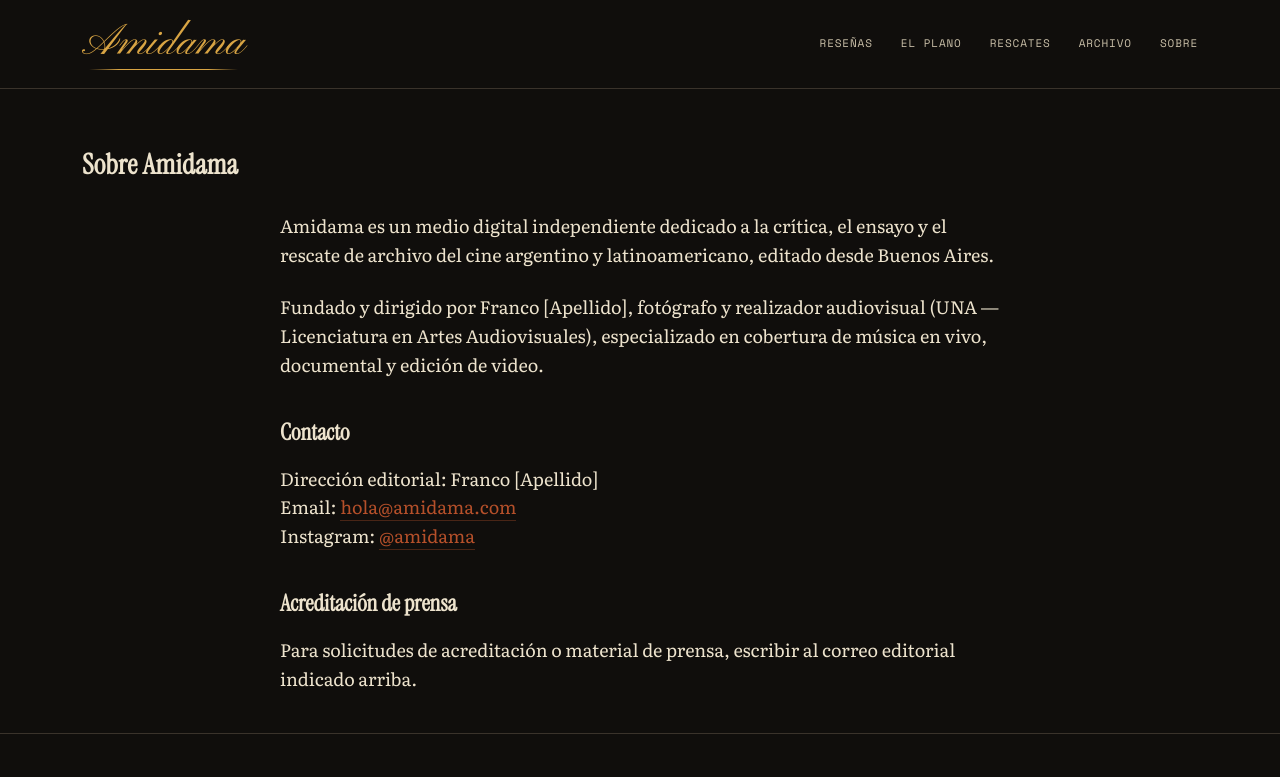
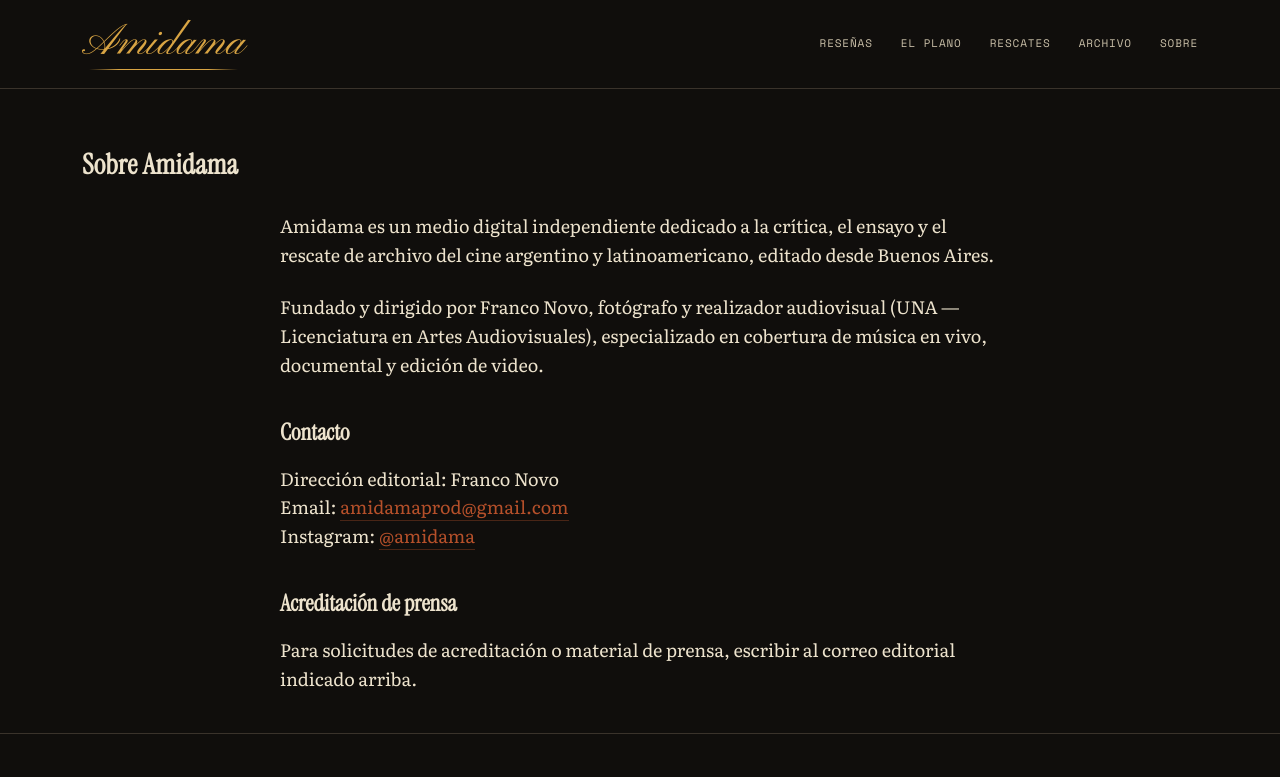
Before and after one commit to franconovo2001-code/amidama, an Eleventy site: page src/sobre.njk in a window 1280 px wide. Shown: the top 777 px of the page. Built offline with nearby package versions, Linux system fonts and the light colour scheme; Eleventy itself is replaced by a stand-in of ours; files that its build step writes are made by us from their sources.

Commit message:
Update sobre.njk

```diff
--- a/src/sobre.njk
+++ b/src/sobre.njk
@@ -9,10 +9,10 @@
   </div>
   <div class="post-body" style="margin-top:24px;">
     <p>Amidama es un medio digital independiente dedicado a la crítica, el ensayo y el rescate de archivo del cine argentino y latinoamericano, editado desde Buenos Aires.</p>
-    <p>Fundado y dirigido por Franco [Apellido], fotógrafo y realizador audiovisual (UNA — Licenciatura en Artes Audiovisuales), especializado en cobertura de música en vivo, documental y edición de video.</p>
+    <p>Fundado y dirigido por Franco Novo, fotógrafo y realizador audiovisual (UNA — Licenciatura en Artes Audiovisuales), especializado en cobertura de música en vivo, documental y edición de video.</p>
     <h3>Contacto</h3>
-    <p>Dirección editorial: Franco [Apellido]<br>
-    Email: <a href="mailto:hola@amidama.com">hola@amidama.com</a><br>
+    <p>Dirección editorial: Franco Novo<br>
+    Email: <a href="mailto:amidamaprod@gmail.com">amidamaprod@gmail.com</a><br>
     Instagram: <a href="https://instagram.com/" target="_blank" rel="noopener">@amidama</a></p>
     <h3>Acreditación de prensa</h3>
     <p>Para solicitudes de acreditación o material de prensa, escribir al correo editorial indicado arriba.</p>
```
